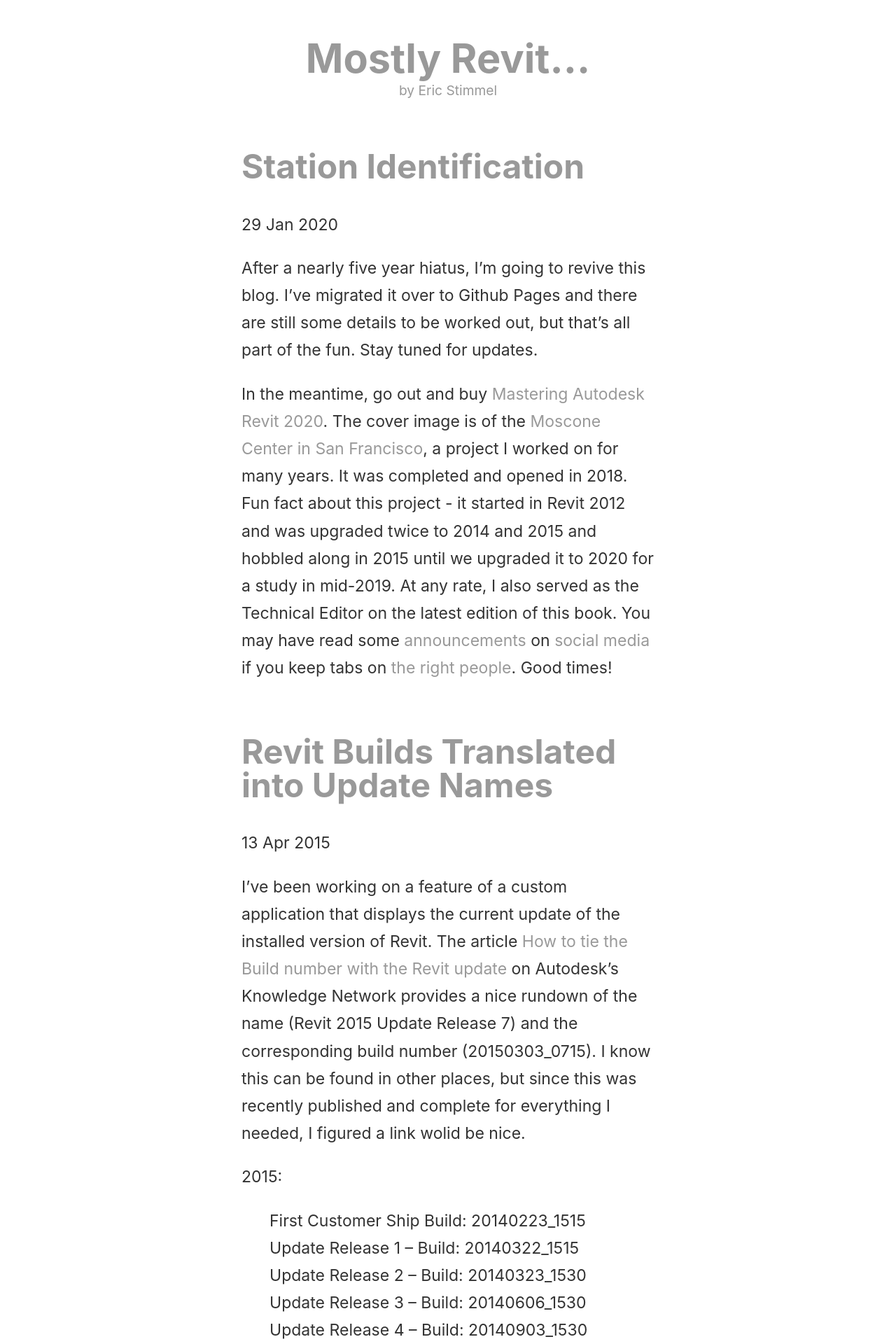
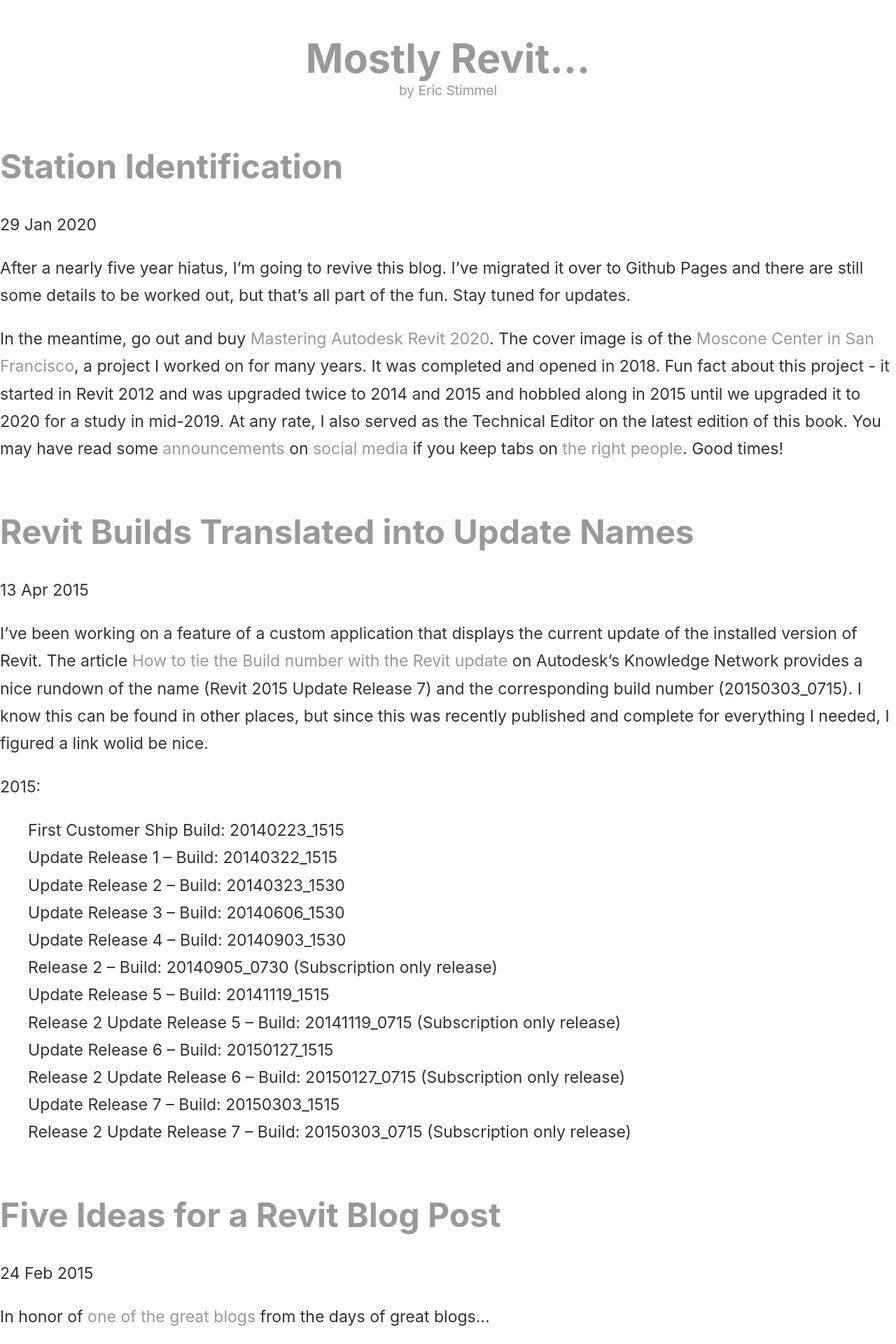
Before and after one commit to estimmel/mostly-revit-blog, a Jekyll site: the page built from index.html, in a window 1280 px wide. Shown: the top 1920 px of the page at 70% size. Built offline with Jekyll 4.4.1, drawn with Linux system fonts in a browser that asks for light colours; the list of posts is cut into pages by our own code.

Commit message:
more adjustments to width for small screens

```diff
--- a/css/main.css
+++ b/css/main.css
@@ -1,6 +1,5 @@
 body {
-    width: 590px;
-    margin: auto;
+    margin: 0;
 	line-height: 1.7em;
 	font-family: -apple-system, BlinkMacSystemFont, "Helvetica Neue", Helvetica, sans-serif;
 	font-size: 1.2em;
@@ -84,6 +83,20 @@
     height: auto;
 }
 
+@media (max-width: 520px) {
+    body {
+        padding:5px;
+    }
+    div {
+        clear:both!important;
+        display:block!important;
+        width:100%!important;
+        float:none!important;
+        margin:0!important;
+        padding:0!important;
+    }
+}
+
 
 /* obtained from https://gist.github.com/demisx/025698a7b5e314a7a4b5 */
 .highlight  { background: #ffffff; }
@@ -151,19 +164,3 @@
 .highlight .lineno {-webkit-user-select: none;-moz-user-select: none; -o-user-select: none;}
 .lineno::-moz-selection {background-color: transparent;} /* Mozilla specific */
 .lineno::selection {background-color: transparent;} /* Other major browsers */
-
-@media screen and (max-device-width: 480px){
-    body{
-        -webkit-text-size-adjust:none;
-        font-family:Helvetica, Arial, Verdana, sans-serif;
-        padding:5px;
-    }
-    div{
-        clear:both!important;
-        display:block!important;
-        width:100%!important;
-        float:none!important;
-        margin:0!important;
-        padding:0!important;
-    }
-}
```
